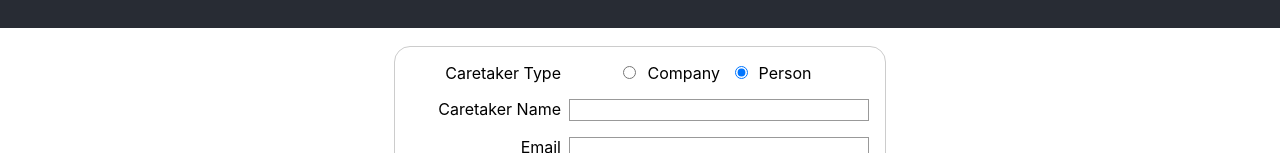
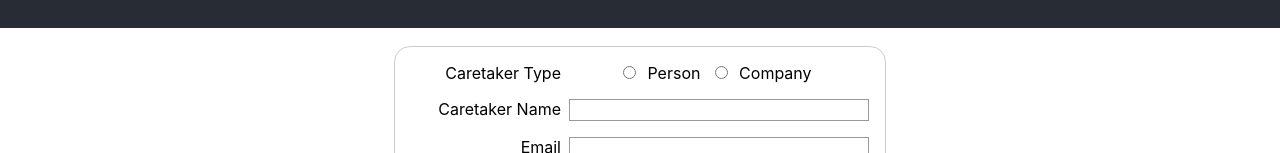
Before and after one commit to bkrug/dancing-squirrel-ui, a React (Create React App) app: page / in a window 1280 px wide. Shown: the part 149-302 px from the top of the page. Built offline with nearby package versions, Linux system fonts and the light colour scheme.

Commit message:
Add custom radio input

```diff
--- a/src/TrainingRequest/SignupForm.tsx
+++ b/src/TrainingRequest/SignupForm.tsx
@@ -11,10 +11,7 @@ interface TextInputProps {
   type?: string
 }
 
-const SquirrelTextInput: FC<TextInputProps> = ({ label, ...props }) => {
-  // useField() returns [formik.getFieldProps(), formik.getFieldMeta()]
-  // which we can spread on <input>. We can use field meta to show an error
-  // message if the field is invalid and it has been touched (i.e. visited)
+const LocalTextInput: FC<TextInputProps> = ({ label, ...props }) => {
   props.type = props.type || "text";
   console.log("calculatedType", props.type);
   const [field, meta] = useField(props);
@@ -22,6 +19,47 @@ const SquirrelTextInput: FC<TextInputProps> = ({ label, ...props }) => {
     <div className="field">
       <label htmlFor={props.name}>{label}</label>
       <input {...field} {...props} />
+      {meta.touched && meta.error && <div className='error'>{meta.error}</div>}
+    </div>
+  );
+};
+
+interface RadioGroupOption<TValue> {
+  label: string;
+  name: string;
+  value: TValue;
+};
+
+interface RadioInputProps<TValue> {
+  label: string,
+  name: string,
+  options: RadioGroupOption<TValue>[]
+}
+
+const LocalRadioInput: FC<RadioInputProps<string>> = ({ label, options, ...props }) => {
+  const [{value, ...field}, meta] = useField(props);
+  return (
+    <div className="field">
+      <label htmlFor={props.name}>{label}</label>
+      <div className="radiogroup">
+        {
+          options.map((option) => {
+            return (
+              <>
+                <input
+                  id="company"
+                  type="radio"
+                  value={option.value}
+                  defaultChecked={meta.value===option.value}
+                  {...field}
+                  {...props}
+                />
+                <label htmlFor={option.name}>{option.label}</label>
+              </>
+            )
+          })
+        }
+      </div>
       {meta.touched && meta.error && <div className='error'>{meta.error}</div>}
     </div>
   );
@@ -100,38 +138,17 @@ export default function useTrainingRequestForm() {
     >
       {formik => (
         <Form onSubmit={formik.handleSubmit} method="POST">
-
-          <div className="field">
-            <label htmlFor="caretakerType">Caretaker Type</label>
-            <div className="radiogroup">
-              <input
-                id="company"
-                type="radio"
-                name="caretakerType"
-                value={CaretakerType.Company}
-                onChange={formik.handleChange}
-                onBlur={formik.handleBlur}
-                defaultChecked={formik.values.caretakerType===CaretakerType.Company}
-              />
-              <label htmlFor="company">Company</label>
-              <input
-                id="person"
-                type="radio"
-                name="caretakerType"
-                value={CaretakerType.Person}
-                onChange={formik.handleChange}
-                onBlur={formik.handleBlur}
-                defaultChecked={formik.values.caretakerType===CaretakerType.Person}
-              />
-              <label htmlFor="person">Person</label>
-            </div>
-            {formik.touched.caretakerType && formik.errors.caretakerType && <div className='error'>{formik.errors.caretakerType}</div>}
-          </div>
-
-          <SquirrelTextInput label="Caretaker Name" name="caretakerName" />
-          <SquirrelTextInput label="Email" name="email" type="email" />
-          <SquirrelTextInput label="Phone" name="phone" type="tel" />
-          <SquirrelTextInput label="Squirrel Name" name="squirrelName" />
+          <LocalRadioInput
+            label="Caretaker Type"
+            name="caretakerType"
+            options={[
+              { label: "Person", name: "person", value: CaretakerType.Person.toString() },
+              { label: "Company", name: "company", value: CaretakerType.Company.toString() }
+            ]} />
+          <LocalTextInput label="Caretaker Name" name="caretakerName" />
+          <LocalTextInput label="Email" name="email" type="email" />
+          <LocalTextInput label="Phone" name="phone" type="tel" />
+          <LocalTextInput label="Squirrel Name" name="squirrelName" />
 
           <button type="submit">Register Squirrel</button>
         </Form>
```
